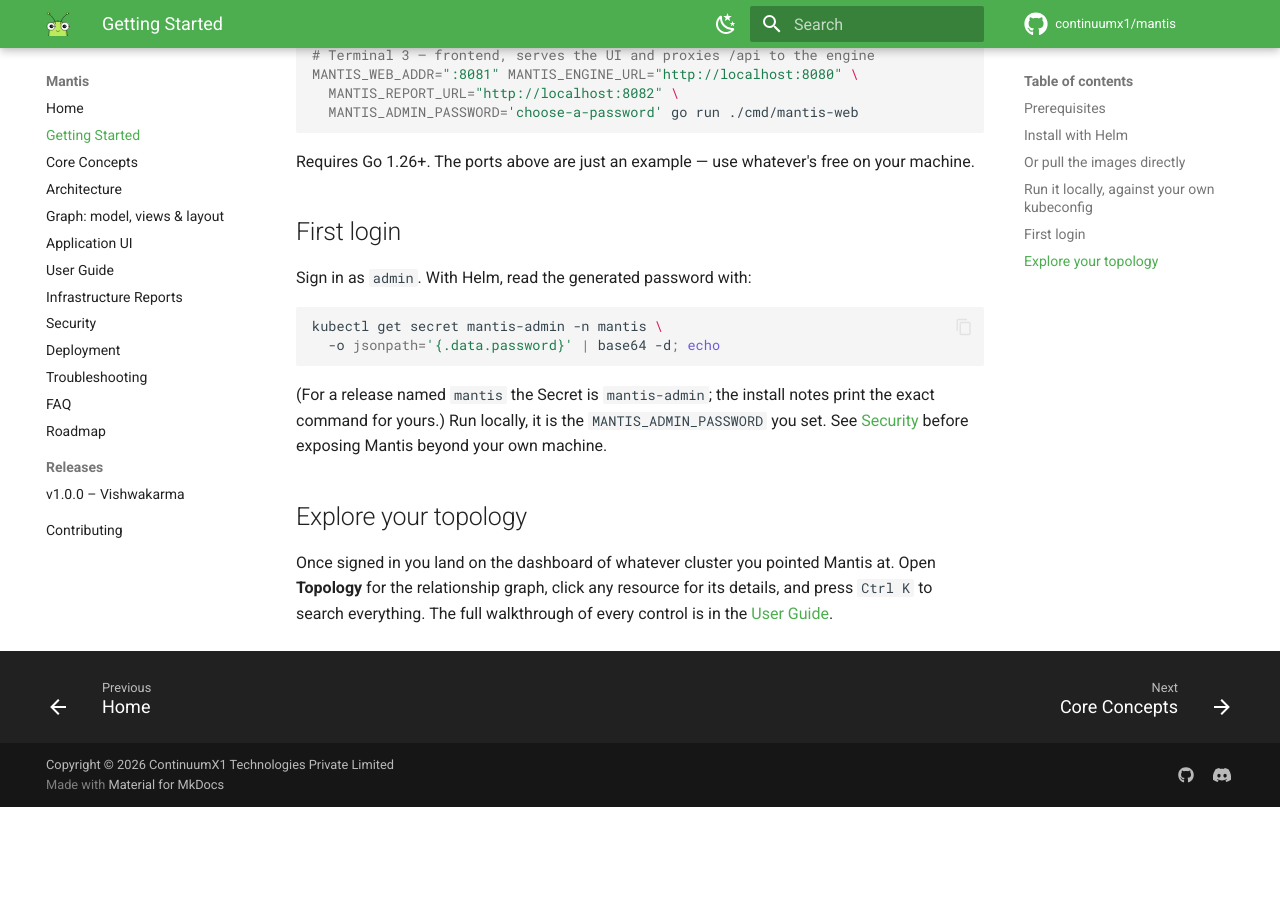
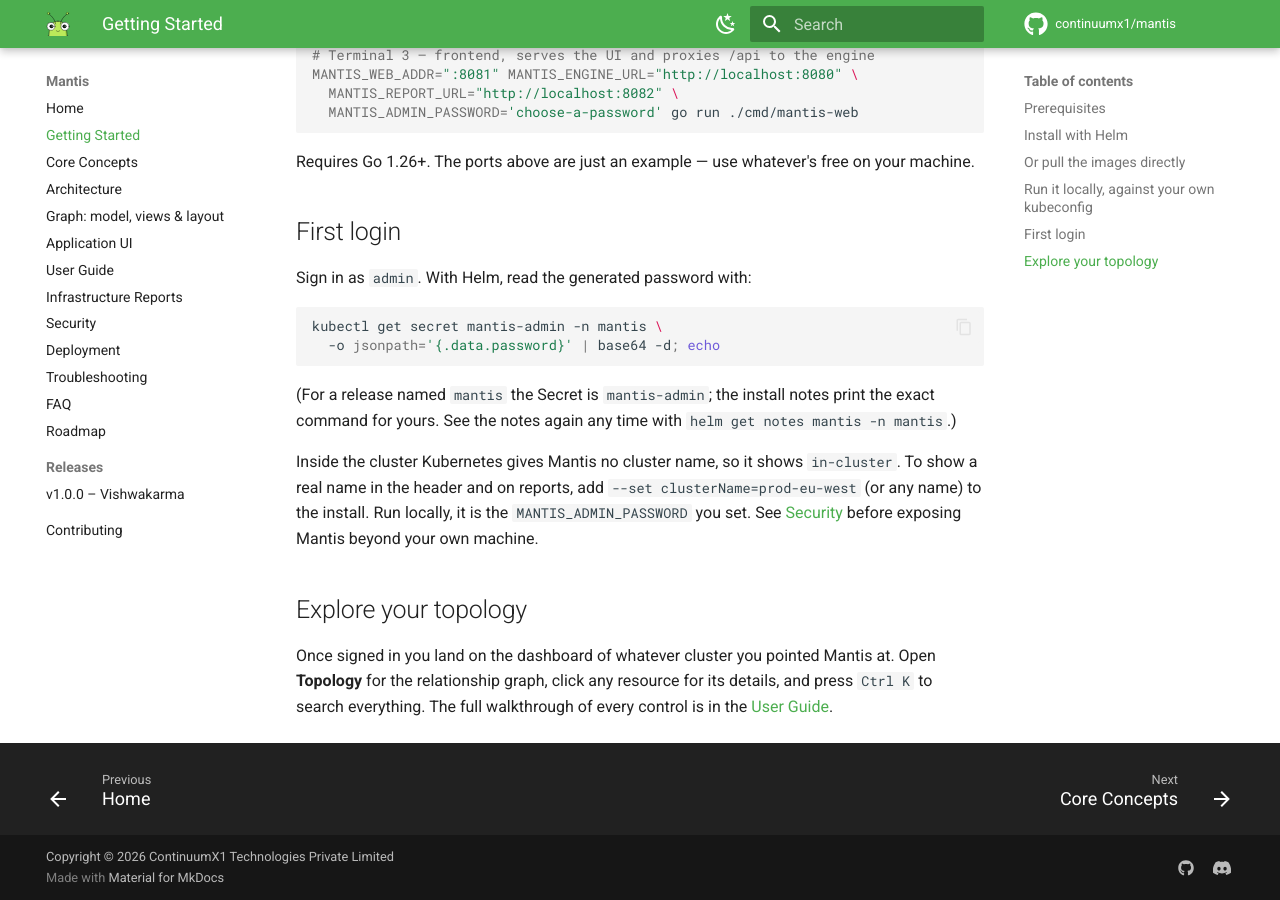
Before and after one commit to continuumx1/mantis, an MkDocs documentation site: the page built from docs/getting-started.md, in a window 1280 px wide and 900 px high, scrolled down 1447 px. Built offline with MkDocs 1.6.1 and Material for MkDocs 9.7.7, drawn with Linux system fonts in a browser that asks for light colours; comment, search, counter and statistics services are not loaded; the version menu is left out; before the commit the page ends 2254 px from its top, so only the background shows below that.

Commit message:
fix: first-run usability for 1.0.0, manual release trigger
Found by installing 1.0.0 fresh and following only the notes and screens:

- clusterName / MANTIS_CLUSTER_NAME: in a cluster Kubernetes gives Mantis
  no name, so the header, dashboard and reports said "in-cluster"
- Install notes in the order they are needed (wait for Pods, open, sign
  in), next steps, and how to see them again (helm get notes)
- Sign-in page says how to recover the password; capitalised messages
- The account menu closes when one of its pages is opened
- Access page and FAQ: get / list / watch (watch was missing)
- release.yml can be run by hand to publish the Chart.yaml version from
  the current main (the first 1.0.0 run failed at the Docker Hub login)

````diff
--- a/docs/getting-started.md
+++ b/docs/getting-started.md
@@ -80,7 +80,12 @@ kubectl get secret mantis-admin -n mantis \
 ```
 
 (For a release named `mantis` the Secret is `mantis-admin`; the install
-notes print the exact command for yours.) Run locally, it is the `MANTIS_ADMIN_PASSWORD` you set. See
+notes print the exact command for yours. See the notes again any time with
+`helm get notes mantis -n mantis`.)
+
+Inside the cluster Kubernetes gives Mantis no cluster name, so it shows
+`in-cluster`. To show a real name in the header and on reports, add
+`--set clusterName=prod-eu-west` (or any name) to the install. Run locally, it is the `MANTIS_ADMIN_PASSWORD` you set. See
 [Security](security.md#signing-in) before exposing Mantis beyond your own
 machine.
 
````
Also changed, not shown: CHANGELOG.md (+10 -0 lines), README.md (+1 -0 lines), charts/mantis/README.md (+1 -0 lines), docs/deployment.md (+2 -0 lines), docs/faq.md (+1 -1 lines), docs/troubleshooting.md (+1 -1 lines), 8 other files.
